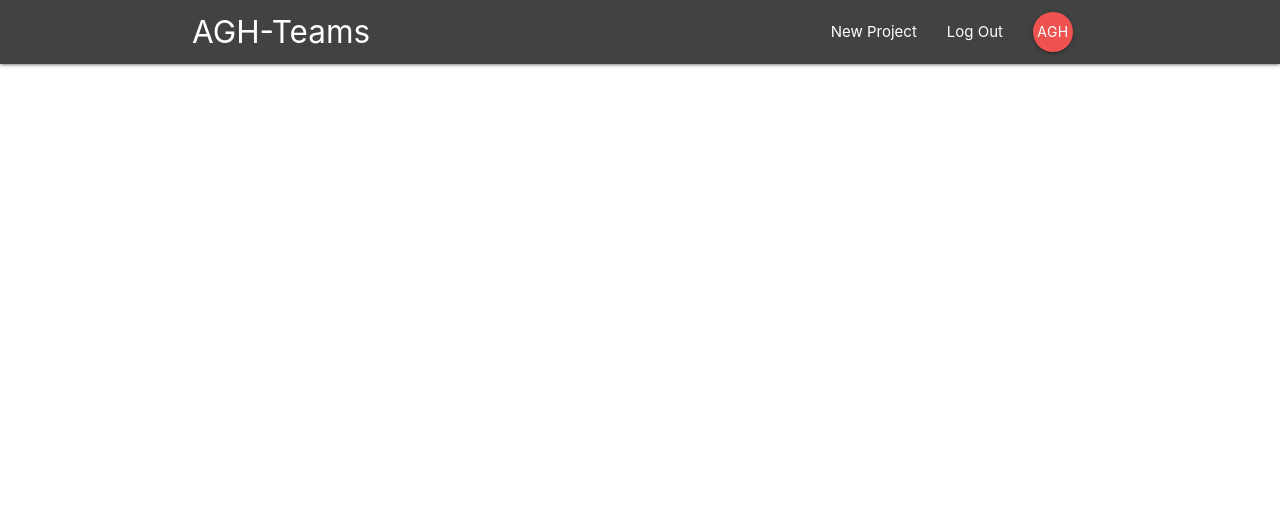
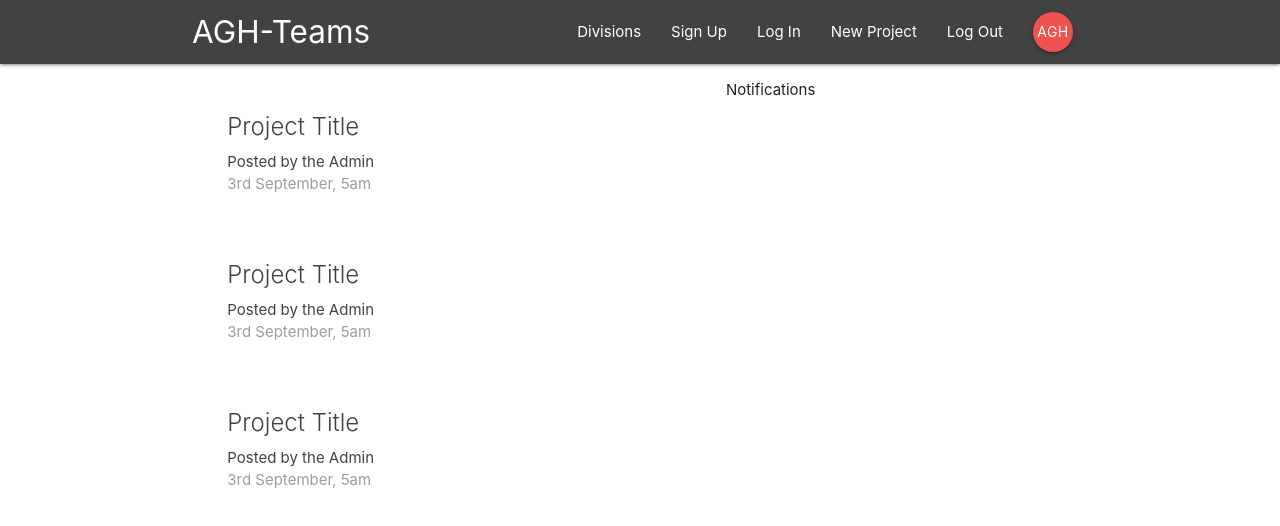
Before and after one commit to pidubiel/agh-teams, a React (Create React App) app: page / in a window 1280 px wide. Shown: the top 526 px of the page. Built offline with nearby package versions, Linux system fonts and the light colour scheme.

Commit message:
Added Dashboard Component

```diff
--- a/src/App.js
+++ b/src/App.js
@@ -1,13 +1,17 @@
 import React, { Component } from 'react';
-import { BrowserRouter } from 'react-router-dom'
+import { BrowserRouter, Switch, Route } from 'react-router-dom'
 import Navbar from './components/layout/Navbar'
+import Dashboard from './components/dashboard/Dashboard'
 
 class App extends Component {
-  render() {
+  render(){
     return (
       <BrowserRouter>
         <div className="App">
           <Navbar />
+          <Switch>
+            <Route path="/" component={Dashboard} />
+          </Switch>
         </div>
       </BrowserRouter>
     );
--- a/src/components/dashboard/Dashboard.js
+++ b/src/components/dashboard/Dashboard.js
@@ -0,0 +1,22 @@
+import React, {Component } from 'react'
+import Notifications from './Notifications'
+import ProjectList from '../projects/ProjectList'
+
+class Dashboard extends Component {
+  render() {
+    return (
+      <div className="dashboard container">
+        <div className="row">
+          <div className="col s12 m6">
+            <ProjectList />
+          </div>
+          <div className="col s12 m5 offset-m1">
+            <Notifications />
+          </div>
+        </div>
+      </div>
+    )
+  }
+}
+
+export default Dashboard
--- a/src/components/dashboard/Notifications.js
+++ b/src/components/dashboard/Notifications.js
@@ -0,0 +1,11 @@
+import React from 'react'
+
+const Notifications = () => {
+  return(
+    <div>
+      <p>Notifications</p>
+    </div>
+  )
+}
+
+export default Notifications
--- a/src/components/layout/Navbar.js
+++ b/src/components/layout/Navbar.js
@@ -1,6 +1,7 @@
 import React from 'react'
-import { Link } from 'react-router-dom'
+import { Link, NavLink } from 'react-router-dom'
 import SignedInLinks from './SignedInLinks'
+import SignedOutLinks from './SignedOutLinks'
 
 const Navbar = () => {
   return(
@@ -8,6 +9,10 @@ const Navbar = () => {
       <div className="container">
         <Link to='/' className='brand-logo'>AGH-Teams</Link>
         <SignedInLinks />
+        <SignedOutLinks />
+        <ul className="right">
+          <li><NavLink to='/'>Divisions</NavLink></li>
+        </ul>
       </div>
     </nav>
   )
--- a/src/components/layout/SignedInLinks.js
+++ b/src/components/layout/SignedInLinks.js
@@ -6,7 +6,7 @@ const SignedInLinks = () => {
     <ul className="right">
       <li><NavLink to='/'>New Project</NavLink></li>
       <li><NavLink to='/'>Log Out</NavLink></li>
-      <li><NavLink to='/' className='btn btn-floating red lighten-1'>AGH</NavLink></li>
+      <li><NavLink to='/' className='btn btn-floating red lighten-1 waves-effect waves-light'>AGH</NavLink></li>
     </ul>
   )
 }
--- a/src/components/layout/SignedOutLinks.js
+++ b/src/components/layout/SignedOutLinks.js
@@ -0,0 +1,13 @@
+import React from 'react'
+import { NavLink } from 'react-router-dom'
+
+const SignedOutLinks = () => {
+  return(
+    <ul className="right">
+      <li><NavLink to='/'>Sign Up</NavLink></li>
+      <li><NavLink to='/'>Log In</NavLink></li>
+    </ul>
+  )
+}
+
+export default SignedOutLinks
--- a/src/components/projects/ProjectList.js
+++ b/src/components/projects/ProjectList.js
@@ -0,0 +1,31 @@
+import React from 'react'
+
+const ProjectList = () => {
+  return (
+    <div className="project-list section">
+      <div className="card z-depth-0 project-summary">
+        <div className="card-content grey-text text-darken-3">
+          <span className="card-title">Project Title</span>
+          <p>Posted by the Admin</p>
+          <p className="grey-text">3rd September, 5am</p>
+        </div>
+      </div>
+      <div className="card z-depth-0 project-summary">
+        <div className="card-content grey-text text-darken-3">
+          <span className="card-title">Project Title</span>
+          <p>Posted by the Admin</p>
+          <p className="grey-text">3rd September, 5am</p>
+        </div>
+      </div>
+      <div className="card z-depth-0 project-summary">
+        <div className="card-content grey-text text-darken-3">
+          <span className="card-title">Project Title</span>
+          <p>Posted by the Admin</p>
+          <p className="grey-text">3rd September, 5am</p>
+        </div>
+      </div>
+    </div>
+  )
+}
+
+export default ProjectList
```
